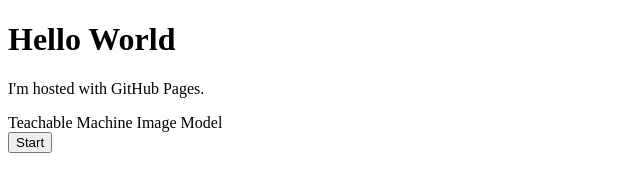
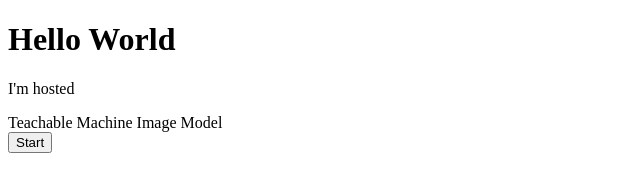
Before and after one commit to EdgarArturoMartinez/MLTest, a plain HTML site: page index.html in a window 1280 px wide. Shown: the whole page, without its empty margins (0-640 px from the left). Drawn offline with Linux system fonts and the light colour scheme.

Commit message:
Update index.html

```diff
--- a/index.html
+++ b/index.html
@@ -2,7 +2,7 @@
 <html lang="es">
 <body>
 <h1>Hello World</h1>
-<p>I'm hosted with GitHub Pages.</p>
+<p>I'm hosted</p>
 
 <div>Teachable Machine Image Model</div>
 <button type="button" onclick="init()">Start</button>
```
